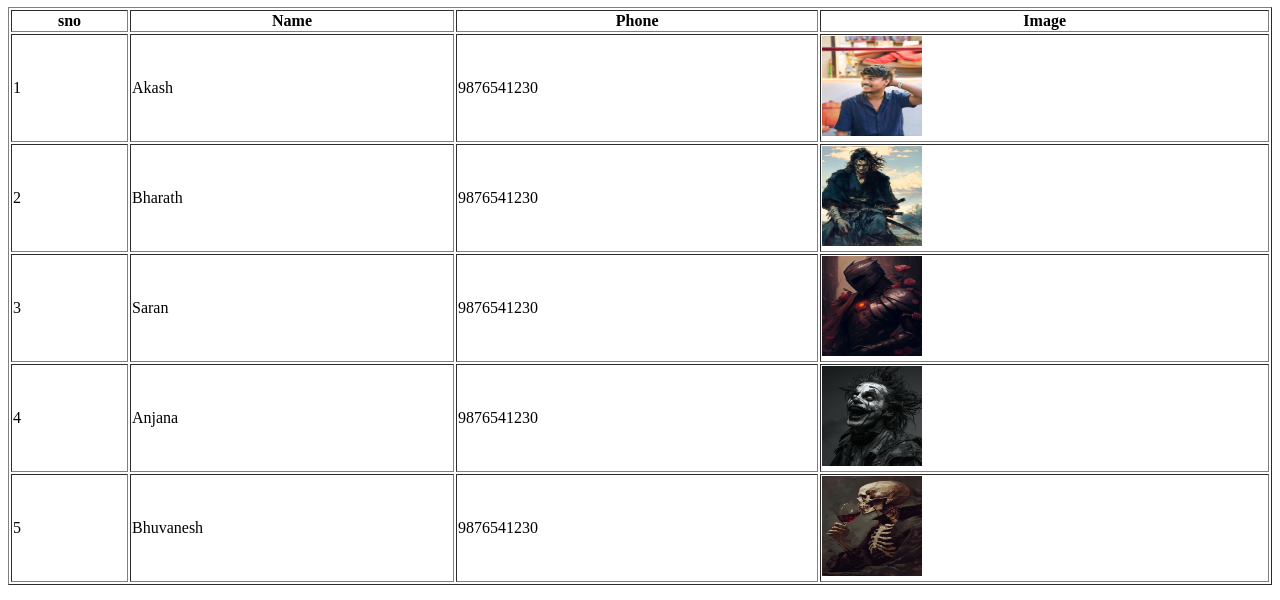
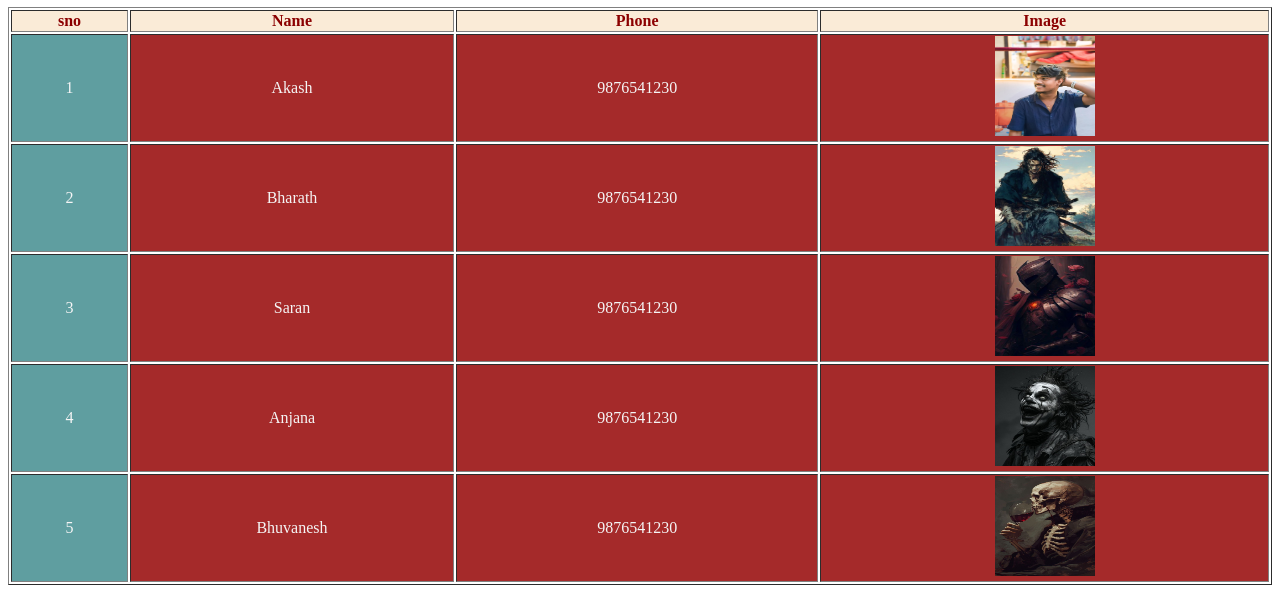
Before and after one commit to palaniakash1/tables-html, a plain HTML site: page index.html in a window 1280 px wide. Shown: the part 73-673 px from the top of the page. Drawn offline with Linux system fonts and the light colour scheme.

Commit message:
initial styles added to the html file using inline, internal & external css

```diff
--- a/index.html
+++ b/index.html
@@ -4,43 +4,52 @@
     <meta charset="UTF-8">
     <meta name="viewport" content="width=device-width, initial-scale=1.0">
     <title>Tables</title>
+    <link rel="stylesheet" href="style.css">
+    <style>
+        .heading-table{
+    margin-top: 100px;
+}
+h1{
+    color: darkslateblue;
+}
+    </style>
 </head>
 <body>
     <table border="1" width="100%">
-        <h1>table one</h1>
-        <thead>
-            <th>sno</th>
+        <h1 class="center table-content">table one</h1>
+        <thead class="table-titles">
+            <th class="">sno</th>
             <th>Name</th>
             <th>Phone</th>
             <th>Image</th>
         </thead>
-        <tbody>
+        <tbody class="table-content">
             <tr>
-                <td>1</td>
+                <td class="table-sno">1</td>
                 <td>Akash</td>
                 <td>9876541230</td>
                 <td><img src="akash.jpg" alt="akash"width="100px" height="100px"></td>
             </tr>
             <tr>
-                <td>2</td>
+                <td class="table-sno">2</td>
                 <td>Bharath</td>
                 <td>9876541230</td>
                 <td><img src="0557465d8d9ce3f414107c6f78fcc693.jpg" alt="akash"width="100px" height="100px"></td>
             </tr>
             <tr>
-                <td>3</td>
+                <td class="table-sno">3</td>
                 <td>Saran</td>
                 <td>9876541230</td>
                 <td><img src="15820aae37c67ee469a5f1198c6b2583.jpg" alt="akash"width="100px" height="100px"></td>
             </tr>
             <tr>
-                <td>4</td>
+                <td class="table-sno">4</td>
                 <td>Anjana</td>
                 <td>9876541230</td>
                 <td><img src="joker.jpg" alt="akash"width="100px" height="100px"></td>
             </tr>
             <tr>
-                <td>5</td>
+                <td class="table-sno">5</td>
                 <td>Bhuvanesh</td>
                 <td>9876541230</td>
                 <td><img src="skeleton wine.jpg" alt="akash"width="100px" height="100px"></td>
@@ -49,14 +58,14 @@
     </table>
 
      <table border="1" width="100%">
-        <h1>table three</h1>
+        <h1 class="center heading-table">table three</h1>
 
-        <thead>
+        <thead  class="table-content">
             <th>sno</th>
             <th colspan="2">Title</th>
             <th>Pdf</th>
         </thead>
-        <tbody>
+        <tbody class="table-titles center">
             <tr>
                 <td>1</td>
                 <td>Akash</td>
@@ -86,7 +95,7 @@
                 <td>9876541230</td>
                 <td><img src="skeleton wine.jpg" alt="akash"width="100px" height="100px"></td>
             </tr>
-
+            <h1 class="center"><span class="blue-text">blue</span> is my favo color</h1>
         </tbody>
     </table>
 
--- a/style.css
+++ b/style.css
@@ -0,0 +1,18 @@
+.blue-text{
+    color: blue;
+}
+.center{
+    text-align: center;
+}
+.table-titles{
+    color: darkred;
+    background-color: antiquewhite;
+}
+.table-content{
+    background-color: brown;
+    color: whitesmoke; text-align: center;
+}
+.table-sno{
+    background-color: cadetblue;
+    color: whitesmoke;
+}
```
